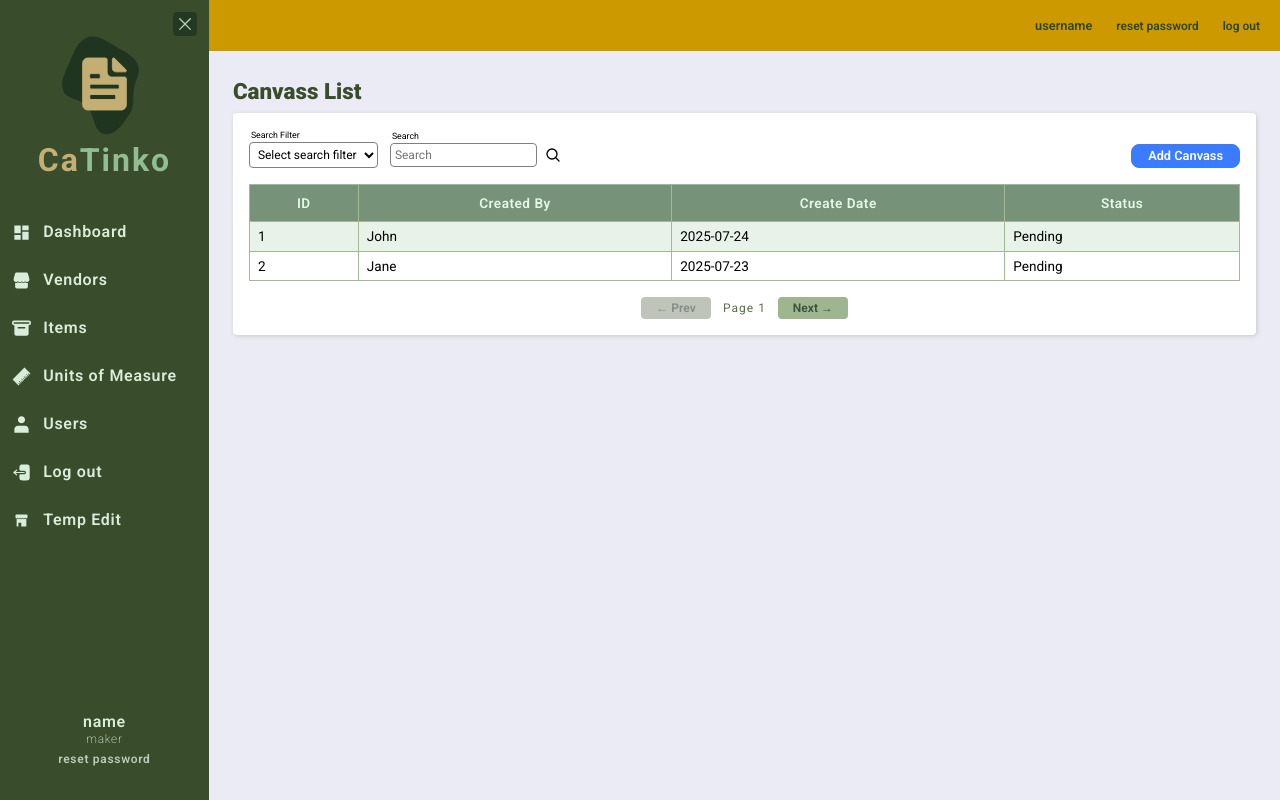
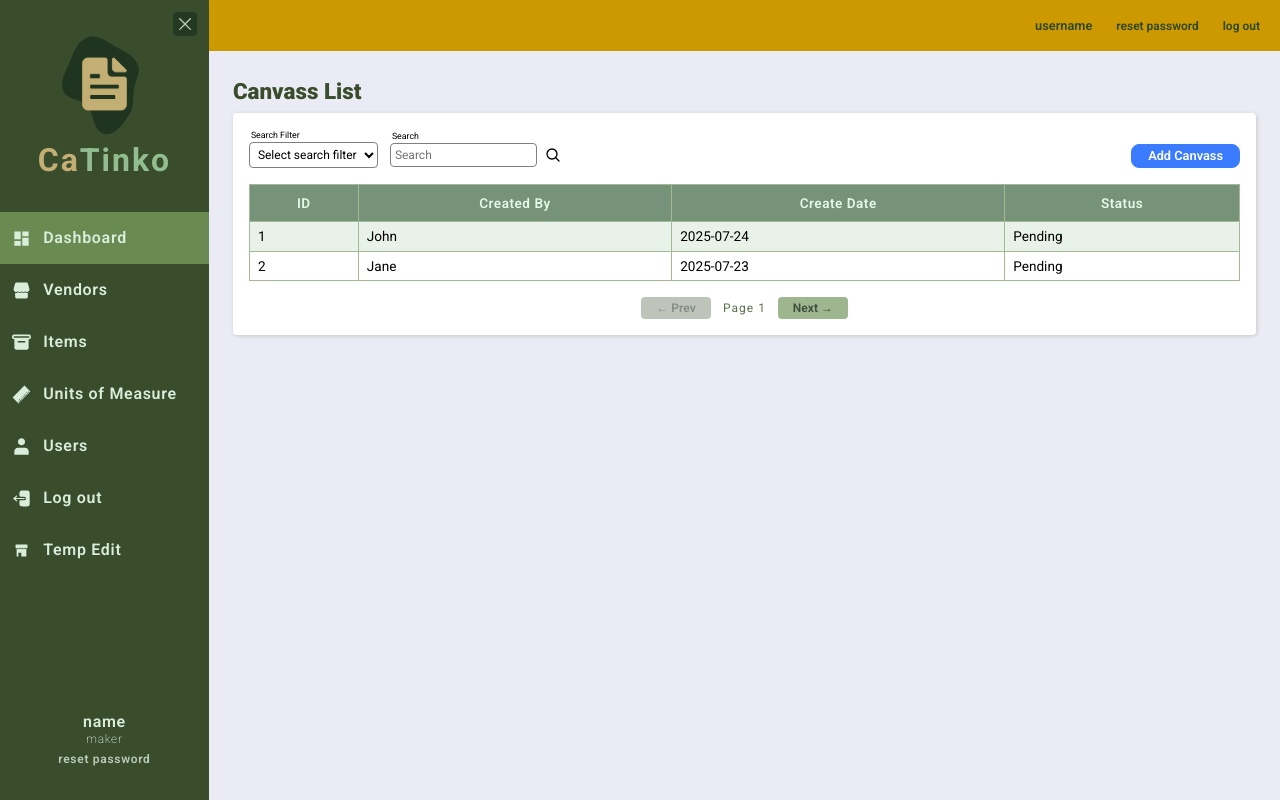
Before and after one commit to lymyr/ojt-aesi-canvass, a React (Vite) app in the folder frontend/: page / in a window 1280 px wide. Built offline with nearby package versions, Linux system fonts and the light colour scheme.

Commit message:
added active sidebar to show current view

```diff
--- a/frontend/src/App.css
+++ b/frontend/src/App.css
@@ -59,7 +59,6 @@
 .nav-links {
   margin-top: 28px;
   display:flex;
-  gap:8px;
   flex-direction: column;
 }
 .nav-links img {
@@ -69,7 +68,7 @@
   padding:1px;
 }
 .nav-links > * {
-  padding: 8px 32px 8px 12px;
+  padding: 14px 32px 14px 12px;
   display:flex;
   gap:12px;
   align-items: center;
--- a/frontend/src/components/Sidebar.jsx
+++ b/frontend/src/components/Sidebar.jsx
@@ -1,8 +1,13 @@
 import { useState } from "react";
-import { Link } from "react-router-dom";
+import { Link, useLocation } from "react-router-dom"; // ✅ import useLocation
 
 function Sidebar() {
   const [collapsed, setCollapsed] = useState(false);
+  const location = useLocation(); // ✅ get current path
+
+  const isActive = (route) => {
+    return location.pathname === route || location.pathname.startsWith(route + "/");
+  };
 
   return (
     <div className={`sidebar ${collapsed ? "collapsed" : ""}`}>
@@ -26,7 +31,11 @@ function Sidebar() {
             ["/logout", "logout", "Log out"],
             ["/canvass/edit", "vendor", "Temp Edit"]
           ].map(([route, icon, text]) => (
-            <Link to={route} key={icon} className="nav-item">
+            <Link
+              to={route}
+              key={icon}
+              className={`nav-item ${isActive(route) ? "active" : ""}`} // ✅ apply class
+            >
               <img src={`../src/assets/${icon}.svg`} alt={text} />
               {!collapsed && <p>{text}</p>}
             </Link>
```
